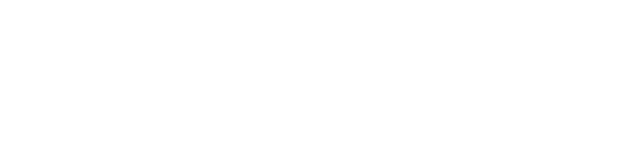
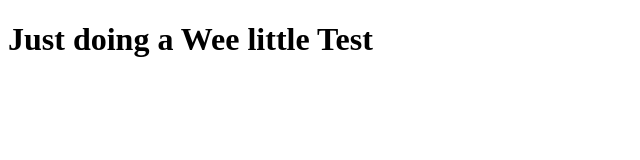
Before and after one commit to microgrinder/floor17-site, a plain HTML site: page index.html in a window 1280 px wide. Shown: the whole page, without its empty margins (0-640 px from the left). Drawn offline with Linux system fonts and the light colour scheme.

Commit message:
Made an h1 tag

```diff
--- a/index.html
+++ b/index.html
@@ -11,5 +11,7 @@
 	</head>
 	<body id="main">
 
+		<h1>Just doing a Wee little Test</h1>
+
 	</body>
 </html>
```
